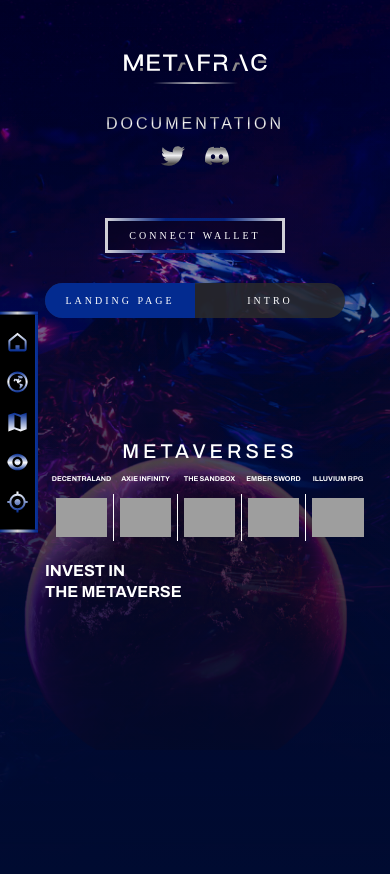
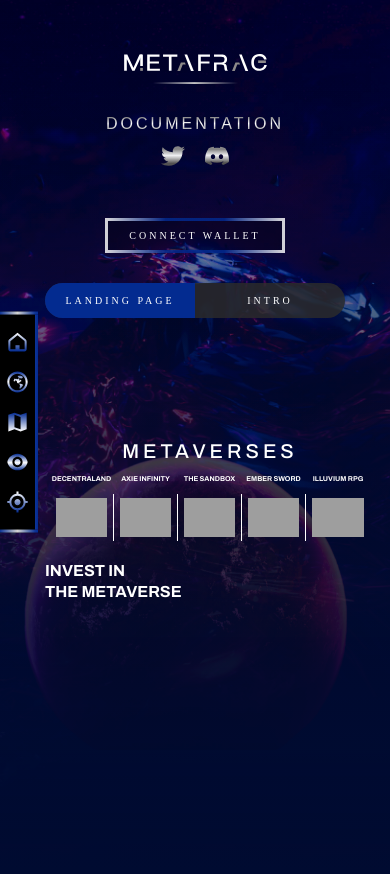
Before and after one commit to yllkauka/Figma_To_HTML, a PHP site: page / in a window 390 px wide. Run offline with PHP 8.4, Linux system fonts and the light colour scheme; some libraries are stand-ins or nearby versions; some web fonts are replaced; grey boxes are pictures that could not be loaded.

Commit message:
mobile homepage css

```diff
--- a/about-how-it-work.html
+++ b/about-how-it-work.html
@@ -30,7 +30,7 @@
 
 </head>
 
-<body class="about-template">
+<body class="home">
     <div class="page-box" style="background-image: url(images/bg.jpg);">
     	<div class="sidebar">
             <div class="sidebar-logo">
--- a/about-mission.html
+++ b/about-mission.html
@@ -30,7 +30,7 @@
 
 </head>
 
-<body class="about-template">
+<body class="home">
     <div class="page-box" style="background-image: url(images/bg.jpg);">
     	<div class="sidebar">
             <div class="sidebar-logo">
--- a/css/custom.css
+++ b/css/custom.css
@@ -991,7 +991,7 @@ letter-spacing: 0;
     }
     .fund-main-info .left-nav .link-list li{width:auto;}
 
-    .home .main-content:before {
+    .main-content:before {
         position: fixed;
         content: "";
         left: 0;
@@ -1005,6 +1005,8 @@ letter-spacing: 0;
     }
     .landing-container {overflow: visible;z-index: initial;}
     .top-heading{position: relative; z-index:10;}
+    .main-landing-content:before{opacity:1;}
+    .home-container .box-bg{z-index:4;}
 }
 @media (max-width:400px){
     .section-title h2 {font-size: 20px;}
--- a/index.html
+++ b/index.html
@@ -87,7 +87,7 @@
                 </ul>
             </div>
         </div>
-        <div class="main-content">
+        <div class="main-content main-landing-content">
                 <div class="top-heading">
                     <div class="left-nav">
                         <ul class="link-list">
```
